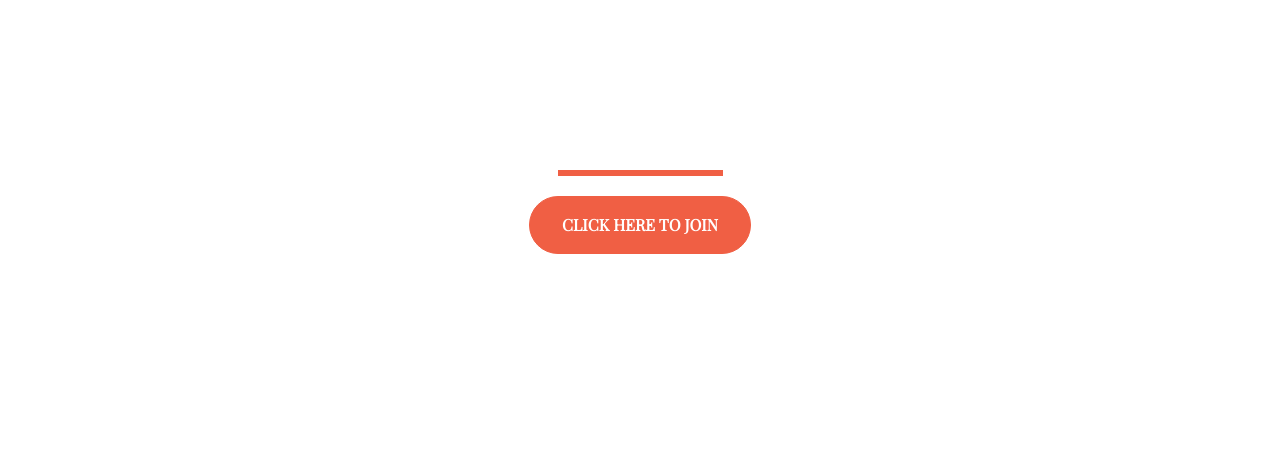
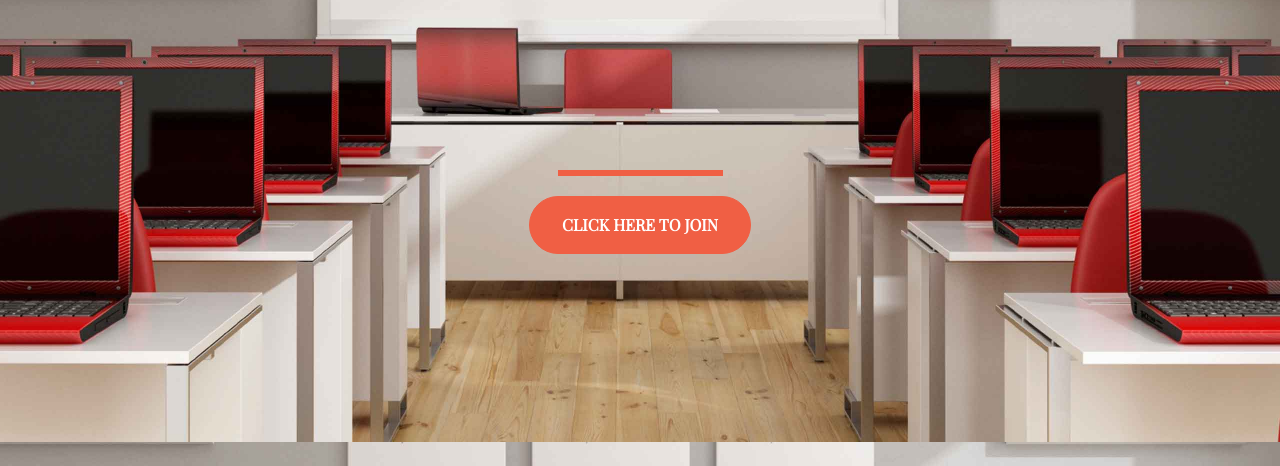
Before and after one commit to OhuePeter/Real-Programmers, a plain HTML site: page index.html in a window 1280 px wide. Shown: the part 358-824 px from the top of the page. Drawn offline with nearby package versions, Linux system fonts and the light colour scheme.

Commit message:
Update style.css

```diff
--- a/style.css
+++ b/style.css
@@ -5,7 +5,7 @@ html {
 	font-family: "Playfair Display", san-serif;
 	/*From Perfect Full Page Background Image by css tricks*/
 
-	background: url(images/class8.jfif) no-repeat center center fixed;
+	background: url(class8.jfif) no-repeat center center fixed;
 	/*background: url(images/ds.jfif) no-repeat center center fixed; */
 	-webkit-background-size: cover;
 	-moz-background-size: cover;
```
